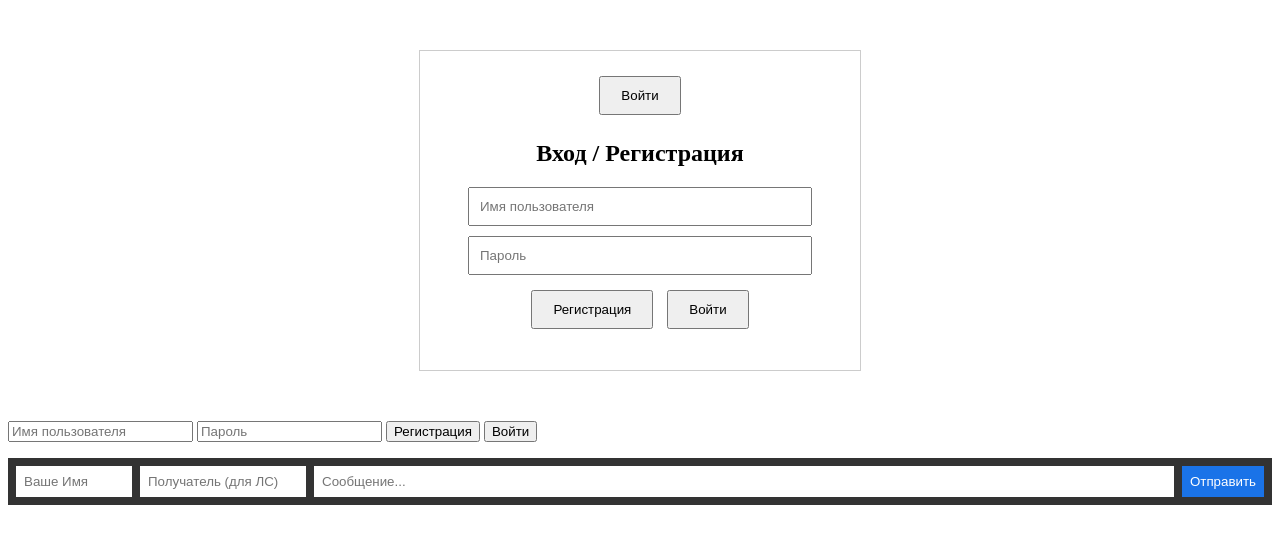
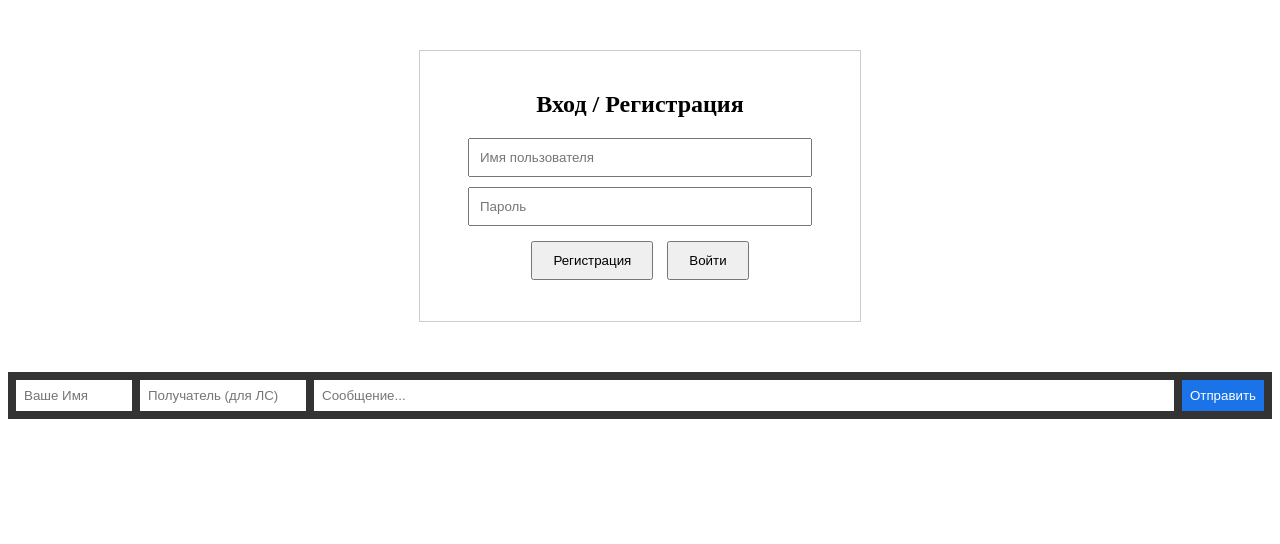
Before and after one commit to Felakc/MyChatApp, a website: page index.html in a window 1280 px wide. Drawn offline with nearby package versions, Linux system fonts and the light colour scheme; no server answers.

Commit message:
Fix: Removed duplicate IDs in index.html

```diff
--- a/index.html
+++ b/index.html
@@ -26,26 +26,14 @@
 <body>
     <ul id="messages"></ul>
 
-    <form id="auth-form" action="">
-    <button id="login-btn" type="submit">Войти</button>
-
    <form id="auth-form" action="">
     <h2>Вход / Регистрация</h2>
     <input id="auth-username" autocomplete="off" placeholder="Имя пользователя" required />
     <input id="auth-password" type="password" autocomplete="off" placeholder="Пароль" required />
-
     <button id="register-btn" type="button">Регистрация</button>
-
     <button id="login-btn" type="submit">Войти</button>
-
     <p id="auth-message" style="color: red;"></p>
 </form>
-        <input id="auth-username" autocomplete="off" placeholder="Имя пользователя" required />
-        <input id="auth-password" type="password" autocomplete="off" placeholder="Пароль" required />
-        <button id="register-btn" type="button">Регистрация</button>
-        <button id="login-btn">Войти</button>
-        <p id="auth-message" style="color: red;"></p>
-    </form>
 
     <form id="chat" action="" class="hidden">
         <input id="username" autocomplete="off" placeholder="Ваше Имя" style="width: 100px;" readonly />
```
